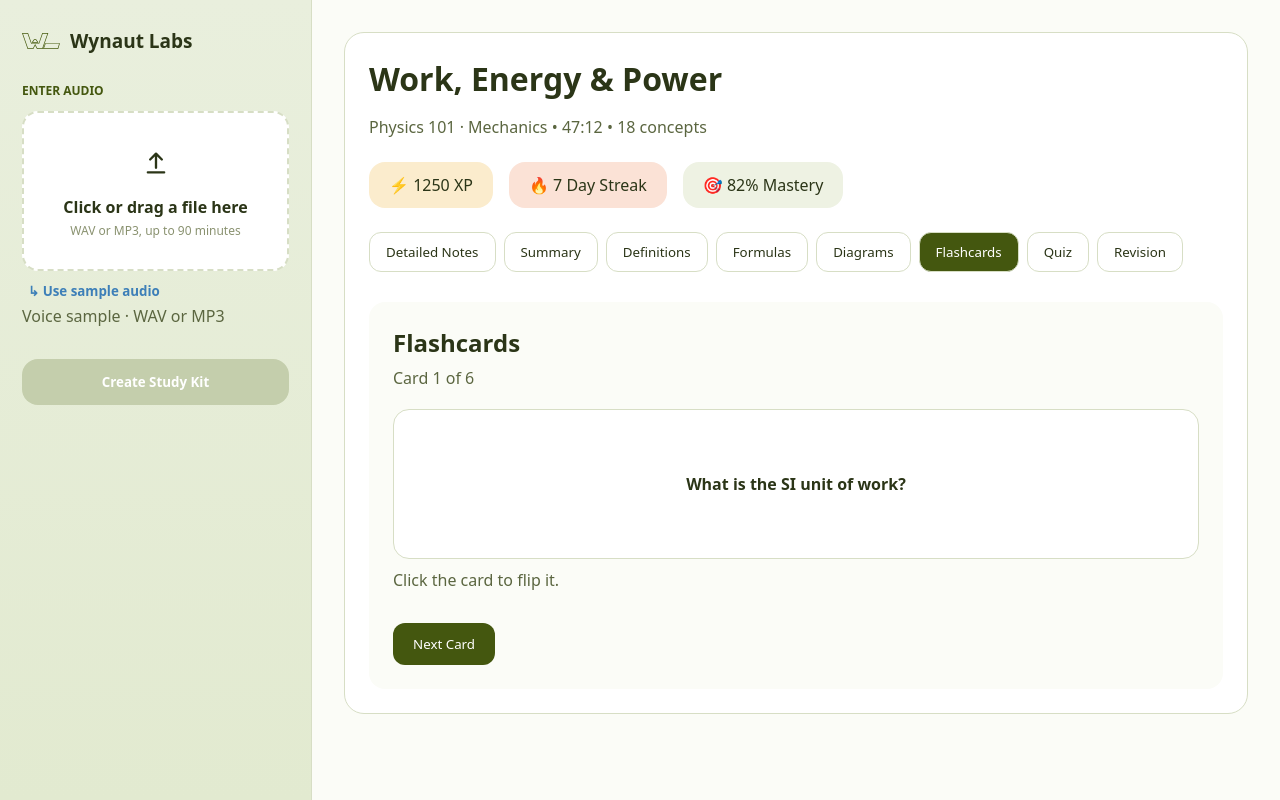
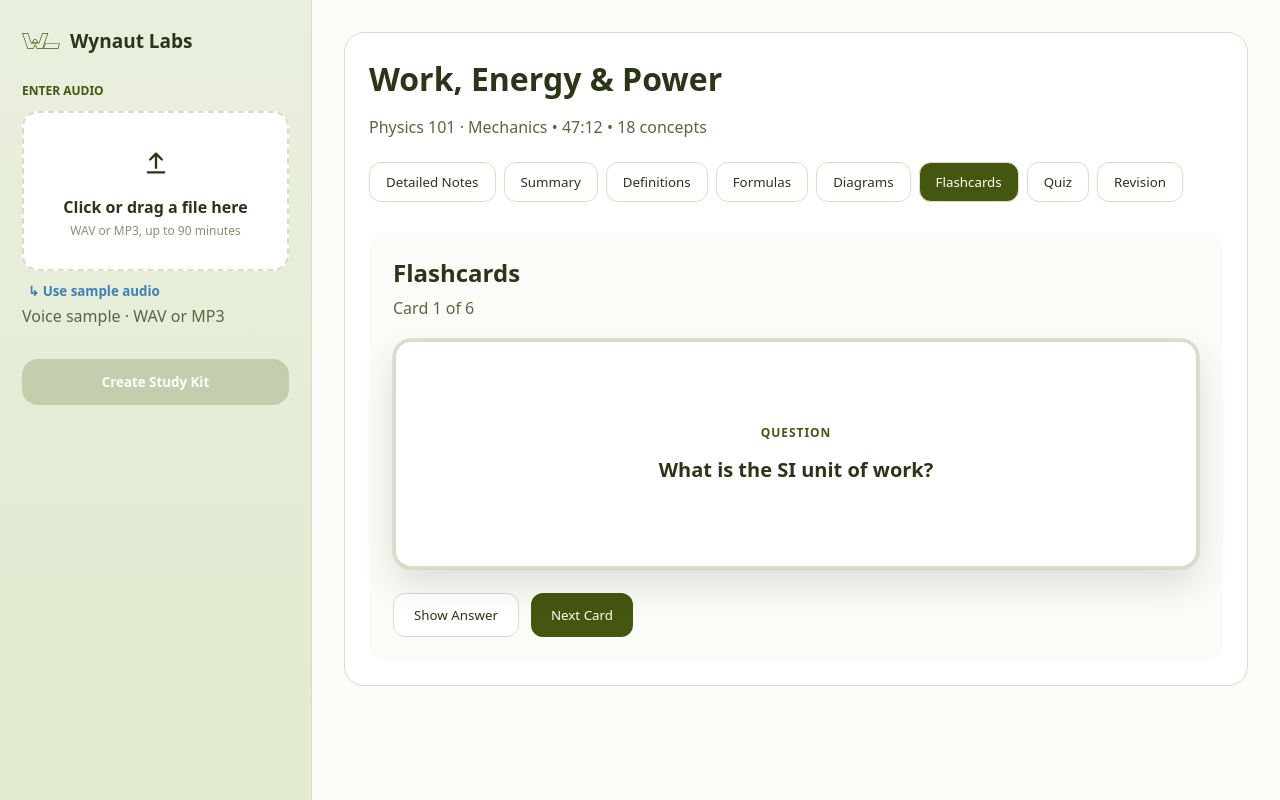
Before and after one commit to maki-org/Lumi, a React (Vite) app: page /results in a window 1280 px wide. Both pictures are taken after a click on the button "Flashcards". Built offline with nearby package versions, Linux system fonts and the light colour scheme.

Commit message:
results icon, flashcards flip, quiz

```diff
--- a/package.json
+++ b/package.json
@@ -1,5 +1,5 @@
 {
-  "name": "lumi",
+  "name": "Wy",
   "private": true,
   "version": "0.0.0",
   "type": "module",
--- a/src/components/UploadHero.jsx
+++ b/src/components/UploadHero.jsx
@@ -63,7 +63,7 @@ export default function UploadHero() {
                         lineHeight: 1.6,
                     }}
                 >
-                    Drop a classroom recording and Lumi writes your
+                    Drop a classroom recording and Wy writes your
                     detailed notes, summaries, definitions, formulas,
                     diagrams, flashcards and a quiz — ready in under a minute.
                 </p>
--- a/src/components/results/FlashcardsPanel.jsx
+++ b/src/components/results/FlashcardsPanel.jsx
@@ -17,9 +17,45 @@ export default function FlashcardsPanel({ report }) {
 
     const card = cards[index];
 
+    function flipCard() {
+        setShowAnswer((prev) => !prev);
+    }
+
     function nextCard() {
         setShowAnswer(false);
-        setIndex((prev) => (prev + 1) % cards.length);
+        setIndex((prev) => prev + 1);
+    }
+
+    function restartCards() {
+        setShowAnswer(false);
+        setIndex(0);
+    }
+
+    if (index >= cards.length) {
+        return (
+            <>
+                <h2>Flashcards completed</h2>
+
+                <p style={{ marginTop: "12px", color: "var(--ink-soft)" }}>
+                    You reviewed all {cards.length} flashcards.
+                </p>
+
+                <button
+                    type="button"
+                    onClick={restartCards}
+                    style={{
+                        marginTop: "20px",
+                        padding: "12px 20px",
+                        borderRadius: "12px",
+                        background: "var(--olive)",
+                        color: "white",
+                        cursor: "pointer",
+                    }}
+                >
+                    Review Again
+                </button>
+            </>
+        );
     }
 
     return (
@@ -31,40 +67,171 @@ export default function FlashcardsPanel({ report }) {
             </p>
 
             <div
-                onClick={() => setShowAnswer(!showAnswer)}
+                role="button"
+                tabIndex={0}
+                onClick={flipCard}
+                onKeyDown={(event) => {
+                    if (event.key === "Enter" || event.key === " ") {
+                        flipCard();
+                    }
+                }}
                 style={{
                     marginTop: "20px",
-                    padding: "32px",
+                    width: "100%",
+                    minHeight: "230px",
+                    perspective: "1200px",
+                    cursor: "pointer",
+                    outline: "none",
+                }}
+            >
+                <div
+                    style={{
+                        position: "relative",
+                        width: "100%",
+                        minHeight: "230px",
+                        transformStyle: "preserve-3d",
+                        transition: "transform 0.6s ease",
+                        transform: showAnswer
+                            ? "rotateY(180deg)"
+                            : "rotateY(0deg)",
+                    }}
+                >
+                    {/* Front */}
+                    <div
+                        style={{
+                            position: "absolute",
+                            inset: 0,
+                            minHeight: "230px",
+                            padding: "36px",
                             background: "white",
-                    borderRadius: "16px",
-                    border: "1px solid var(--line)",
-                    cursor: "pointer",
-                    minHeight: "150px",
+                            border: "3px solid var(--line)",
+                            outline: "1px solid rgba(0, 0, 0, 0.08)",
+                            borderRadius: "18px",
+                            backfaceVisibility: "hidden",
+                            WebkitBackfaceVisibility: "hidden",
                             display: "grid",
                             placeItems: "center",
                             textAlign: "center",
-                    fontWeight: 600,
+                            boxShadow: "0 16px 36px rgba(0, 0, 0, 0.12)",
+                            boxSizing: "border-box",
+                            overflow: "hidden",
                         }}
                     >
-                {showAnswer ? card.a : card.q}
+                        <div>
+                            <div
+                                style={{
+                                    fontSize: "12px",
+                                    fontWeight: 700,
+                                    letterSpacing: "0.08em",
+                                    textTransform: "uppercase",
+                                    color: "var(--olive)",
+                                    marginBottom: "14px",
+                                }}
+                            >
+                                Question
                             </div>
 
-            <p style={{ marginTop: "10px", color: "var(--ink-soft)" }}>
-                Click the card to flip it.
-            </p>
+                            <div
+                                style={{
+                                    fontSize: "20px",
+                                    fontWeight: 700,
+                                    lineHeight: 1.5,
+                                }}
+                            >
+                                {card.q}
+                            </div>
+                        </div>
+                    </div>
+
+                    {/* Back */}
+                    <div
+                        style={{
+                            position: "absolute",
+                            inset: 0,
+                            minHeight: "230px",
+                            padding: "36px",
+                            background: "white",
+                            border: "3px solid var(--line)",
+                            outline: "1px solid rgba(0, 0, 0, 0.08)",
+                            borderRadius: "18px",
+                            backfaceVisibility: "hidden",
+                            WebkitBackfaceVisibility: "hidden",
+                            transform: "rotateY(180deg)",
+                            display: "grid",
+                            placeItems: "center",
+                            textAlign: "center",
+                            boxShadow: "0 16px 36px rgba(0, 0, 0, 0.12)",
+                            boxSizing: "border-box",
+                            overflow: "hidden",
+                        }}
+                    >
+                        <div>
+                            <div
+                                style={{
+                                    fontSize: "12px",
+                                    fontWeight: 700,
+                                    letterSpacing: "0.08em",
+                                    textTransform: "uppercase",
+                                    color: "var(--olive)",
+                                    marginBottom: "14px",
+                                }}
+                            >
+                                Answer
+                            </div>
+
+                            <div
+                                style={{
+                                    fontSize: "20px",
+                                    fontWeight: 700,
+                                    lineHeight: 1.5,
+                                }}
+                            >
+                                {card.a}
+                            </div>
+                        </div>
+                    </div>
+                </div>
+            </div>
+
+            <div
+                style={{
+                    display: "flex",
+                    gap: "12px",
+                    marginTop: "24px",
+                    flexWrap: "wrap",
+                }}
+            >
+                <button
+                    type="button"
+                    onClick={flipCard}
+                    style={{
+                        padding: "12px 20px",
+                        borderRadius: "12px",
+                        background: "white",
+                        border: "1px solid var(--line)",
+                        color: "var(--ink)",
+                        cursor: "pointer",
+                    }}
+                >
+                    {showAnswer ? "Show Question" : "Show Answer"}
+                </button>
 
                 <button
+                    type="button"
                     onClick={nextCard}
                     style={{
-                    marginTop: "16px",
                         padding: "12px 20px",
                         borderRadius: "12px",
                         background: "var(--olive)",
                         color: "white",
+                        cursor: "pointer",
                     }}
                 >
-                Next Card
+                    {index === cards.length - 1
+                        ? "Finish Flashcards"
+                        : "Next Card"}
                 </button>
+            </div>
         </>
     );
 }
--- a/src/pages/ResultsPage.jsx
+++ b/src/pages/ResultsPage.jsx
@@ -53,44 +53,7 @@ export default function ResultsPage({ report }) {
                         {report?.concepts || 0} concepts
                     </p>
 
-                    <div
-                        style={{
-                            display: "flex",
-                            gap: "16px",
-                            marginTop: "24px",
-                            flexWrap: "wrap",
-                        }}
-                    >
-                        <div
-                            style={{
-                                padding: "12px 20px",
-                                borderRadius: "16px",
-                                background: "var(--xp-soft)",
-                            }}
-                        >
-                            ⚡ 1250 XP
-                        </div>
 
-                        <div
-                            style={{
-                                padding: "12px 20px",
-                                borderRadius: "16px",
-                                background: "var(--flame-soft)",
-                            }}
-                        >
-                            🔥 7 Day Streak
-                        </div>
-
-                        <div
-                            style={{
-                                padding: "12px 20px",
-                                borderRadius: "16px",
-                                background: "var(--chip)",
-                            }}
-                        >
-                            🎯 82% Mastery
-                        </div>
-                    </div>
 
                     <div
                         style={{
```
Also changed, not shown: src/components/results/QuizPanel.jsx (+64 -6 lines), 1 other file (tests, documents, lock files or other folders). Lines whose indentation alone changed are shown as unchanged.
